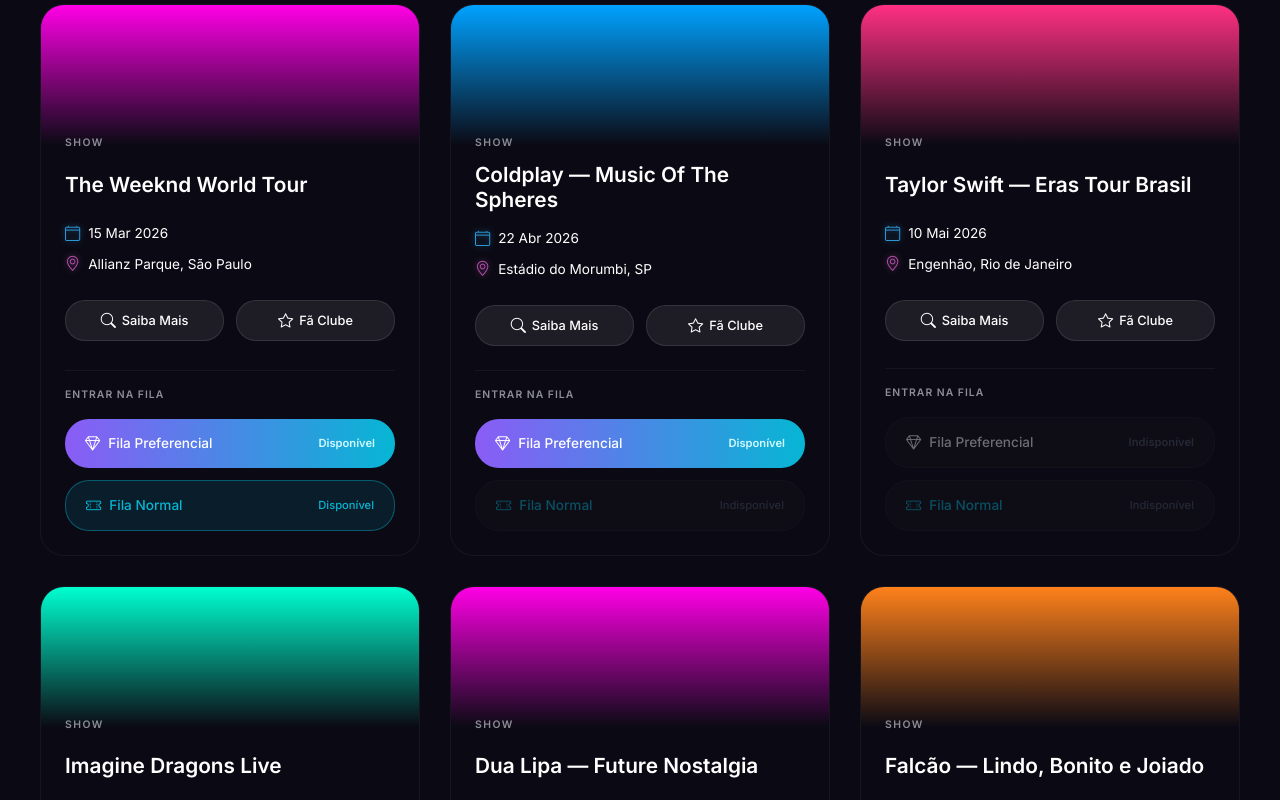
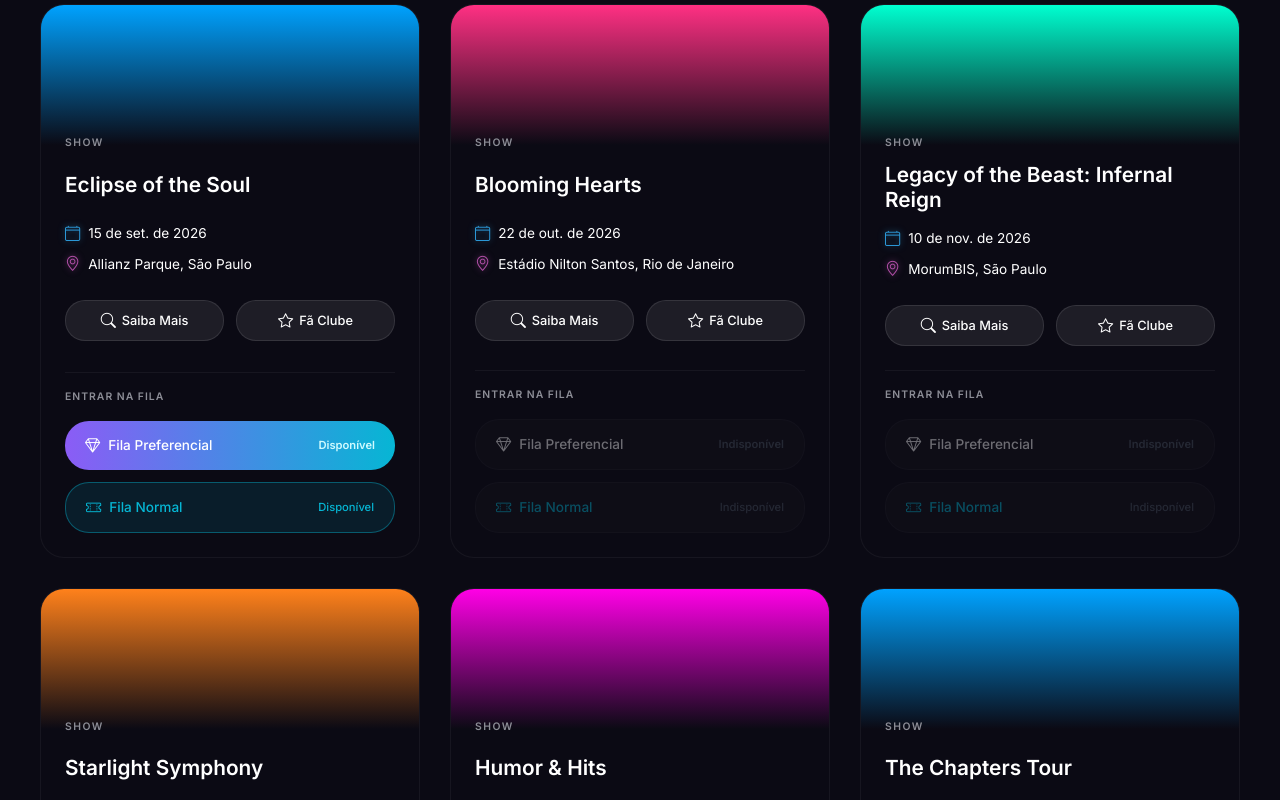
Before and after one commit to Ingressae/Ingressae-Angular, an Angular app in the folder ingressae/: page /inicio in a window 1280 px wide. Shown: the part 600-1400 px from the top of the page. Built offline with nearby package versions, Linux system fonts and the light colour scheme.

Commit message:
Fix: correção de inconsistencias

```diff
--- a/ingressae/src/app/pages/inicio/card-show/card-show.html
+++ b/ingressae/src/app/pages/inicio/card-show/card-show.html
@@ -1,24 +1,24 @@
 <div class="card">
-  <div class="card-gradient" [ngClass]="show.gradientClass"></div>
+  <div class="card-gradient" [ngClass]="gradientClass"></div>
 
   <div class="card-content">
     <span class="badge-show">SHOW</span>
 
-    <h3 class="title">{{ show.title }}</h3>
+    <h3 class="title">{{ show.nome }}</h3>
 
     <div class="info-row">
       <i class="bi bi-calendar4"></i>
-      <span>{{ show.date }}</span>
+      <span>{{ dataFormatada }}</span>
     </div>
 
     <div class="info-row">
       <i class="bi bi-geo-alt"></i>
-      <span>{{ show.location }}</span>
+      <span>{{ show.local }}</span>
     </div>
 
     <div class="action-buttons">
       <button class="btn-outline btn-saibaMais"><i class="bi bi-search"></i> Saiba Mais</button>
-      <button class="btn-outline btn-faClube" [routerLink]="['/fas-clubes', show.id]">
+      <button class="btn-outline btn-faClube" [routerLink]="['/fas-clubes', show.fasClubeId]">
         <i class="bi bi-star"></i> Fã Clube
       </button>
     </div>
@@ -30,21 +30,18 @@
     <div class="queue-section">
       <span class="queue-label">ENTRAR NA FILA</span>
 
-      <button class="btn-queue btn-pref"
-              [disabled]="!show.prefAvailable"
-              [routerLink]="['/fila', show.id, 'preferencial']">
+      <button class="btn-queue btn-pref" [disabled]="!prefAvailable" [routerLink]="['/fila', show.id, 'preferencial']">
         <span class="queue-name"><i class="bi bi-gem"></i> Fila Preferencial</span>
         <span class="badge-status">
-          {{ show.prefAvailable ? 'Disponível' : 'Indisponível' }}
+          {{ prefAvailable ? 'Disponível' : 'Indisponível' }}
         </span>
       </button>
 
-      <button class="bi-queue btn-queue btn-normal"
-              [disabled]="!show.normalAvailable"
-              [routerLink]="['/fila', show.id, 'normal']">
+      <button class="bi-queue btn-queue btn-normal" [disabled]="!normalAvailable"
+        [routerLink]="['/fila', show.id, 'normal']">
         <span class="queue-name"><i class="bi bi-ticket-perforated"></i> Fila Normal</span>
         <span class="badge-status">
-          {{ show.normalAvailable ? 'Disponível' : 'Indisponível' }}
+          {{ normalAvailable ? 'Disponível' : 'Indisponível' }}
         </span>
       </button>
     </div>
--- a/ingressae/src/app/pages/inicio/card-show/card-show.ts
+++ b/ingressae/src/app/pages/inicio/card-show/card-show.ts
@@ -1,16 +1,7 @@
 import { Component, Input } from '@angular/core';
 import { CommonModule } from '@angular/common';
 import { RouterLink } from '@angular/router';
-
-export interface Show {
-  id: number;
-  title: string;
-  date: string;
-  location: string;
-  gradientClass: string;
-  prefAvailable: boolean;
-  normalAvailable: boolean;
-}
+import { Show } from '../../../models/show';
 
 @Component({
   selector: 'app-card-show',
@@ -20,5 +11,29 @@
   styleUrls: ['./card-show.scss']
 })
 export class CardShow {
-  @Input() show!: Show;
+  @Input({ required: true }) show!: Show;
+
+  // Lista de gradientes para alternar visualmente entre os cards
+  private gradientes = ['grad-purple', 'grad-blue', 'grad-redPurple', 'grad-cyan', 'grad-orange'];
+
+  get gradientClass(): string {
+    const indice = parseInt(this.show.id, 10) % this.gradientes.length;
+    return this.gradientes[indice];
+  }
+
+  get dataFormatada(): string {
+    return this.show.dataEvento.toLocaleDateString('pt-BR', {
+      day: '2-digit',
+      month: 'short',
+      year: 'numeric'
+    });
+  }
+
+  get prefAvailable(): boolean {
+    return new Date() >= this.show.dataFilaPreferencial;
+  }
+
+  get normalAvailable(): boolean {
+    return new Date() >= this.show.dataFilaNormal;
+  }
 }
--- a/ingressae/src/app/pages/inicio/inicio.ts
+++ b/ingressae/src/app/pages/inicio/inicio.ts
@@ -1,9 +1,11 @@
-import { Component, OnInit, signal, computed } from '@angular/core';
+import { Component, OnInit, signal, computed, inject } from '@angular/core';
 import { CommonModule } from '@angular/common';
 import { FormsModule } from '@angular/forms';
-import { CardShow, Show } from './card-show/card-show';
+import { CardShow } from './card-show/card-show';
 import { AuthService } from '../../services/auth';
 import { ToastService } from '../../services/toast';
+import { ShowService } from '../../services/show';
+import { Show } from '../../models/show';
 import { EstadoVazio } from '../../shared/estado-vazio/estado-vazio';
 import { Router } from '@angular/router';
 
@@ -16,44 +18,30 @@
 })
 export class Inicio implements OnInit {
 
-  // A lista original estática (pode vir de uma API no futuro)
-  shows: Show[] = [
-    { id: 1, title: 'The Weeknd World Tour', date: '15 Mar 2026', location: 'Allianz Parque, São Paulo', gradientClass: 'grad-purple', prefAvailable: true, normalAvailable: true },
-    { id: 2, title: 'Coldplay — Music Of The Spheres', date: '22 Abr 2026', location: 'Estádio do Morumbi, SP', gradientClass: 'grad-blue', prefAvailable: true, normalAvailable: false },
-    { id: 3, title: 'Taylor Swift — Eras Tour Brasil', date: '10 Mai 2026', location: 'Engenhão, Rio de Janeiro', gradientClass: 'grad-redPurple', prefAvailable: false, normalAvailable: false },
-    { id: 4, title: 'Imagine Dragons Live', date: '02 Jun 2026', location: 'Arena MRV, Belo Horizonte', gradientClass: 'grad-cyan', prefAvailable: true, normalAvailable: false },
-    { id: 5, title: 'Dua Lipa — Future Nostalgia', date: '18 Jul 2026', location: 'Jeunesse Arena, RJ', gradientClass: 'grad-purple', prefAvailable: true, normalAvailable: true },
-    { id: 6, title: 'Falcão — Lindo, Bonito e Joiado', date: '05 Ago 2026', location: 'Allianz Parque, São Paulo', gradientClass: 'grad-orange', prefAvailable: true, normalAvailable: true },
-  ];
+  private showService = inject(ShowService);
+  private authService = inject(AuthService);
+  private toastService = inject(ToastService);
+  private router = inject(Router);
 
-  // Signals
-  cardShows = signal<Show[]>([]);
+  shows = signal<Show[]>([]);
   termoBusca = signal<string>('');
   carregando = signal<boolean>(true);
 
-  // Computed: Filtra os shows com base no termo de busca
   showsFiltrados = computed(() => {
     const termo = this.termoBusca().toLowerCase().trim();
-    if (!termo) return this.cardShows();
+    if (!termo) return this.shows();
 
-    // Usando filter nativo para garantir a busca insensível a maiúsculas/minúsculas
-    return this.cardShows().filter(show =>
-      show.title.toLowerCase().includes(termo) ||
-      show.location.toLowerCase().includes(termo)
+    return this.shows().filter(show =>
+      show.nome.toLowerCase().includes(termo) ||
+      show.local.toLowerCase().includes(termo) ||
+      show.artista.toLowerCase().includes(termo)
     );
   });
 
   temResultados = computed(() => this.showsFiltrados().length > 0);
 
-  constructor(
-    private authService: AuthService,
-    private toastService: ToastService,
-    private router: Router
-  ) {}
-
   ngOnInit() {
-    // Alimenta o signal com os dados e desativa o carregamento
-    this.cardShows.set(this.shows);
+    this.shows.set(this.showService.buscarTodos());
     this.carregando.set(false);
   }
 }
--- a/ingressae/src/app/services/fas-clube.ts
+++ b/ingressae/src/app/services/fas-clube.ts
@@ -9,35 +9,51 @@
   private clubes = signal<FasClube[]>([
     {
       id: '1',
-      nome: 'XO Family',
-      nomeArtista: 'The Weeknd',
+      nome: 'Armys',
+      nomeArtista: 'BTS',
       imagemCapaUrl: '',
       totalMembros: 524585,
-      showId: 's1',
+      showId: '1',
     },
     {
       id: '2',
+      nome: 'Once',
+      nomeArtista: 'Twice',
+      imagemCapaUrl: '',
+      totalMembros: 814521,
+      showId: '2',
+    },
+    {
+      id: '3',
+      nome: 'Maiden Maniacs',
+      nomeArtista: 'Iron Maiden',
+      imagemCapaUrl: '',
+      totalMembros: 268301,
+      showId: '3',
+    },
+    {
+      id: '4',
       nome: 'Coldplayers BR',
       nomeArtista: 'Coldplay',
       imagemCapaUrl: '',
-      totalMembros: 814521,
-      showId: 's2',
+      totalMembros: 561272,
+      showId: '4',
     },
     {
-      id: '3',
+      id: '5',
+      nome: 'Falcãonaticos',
+      nomeArtista: 'Falcão',
+      imagemCapaUrl: '',
+      totalMembros: 561272,
+      showId: '5',
+    },
+    {
+      id: '6',
       nome: 'Swifties Brasil',
       nomeArtista: 'Taylor Swift',
       imagemCapaUrl: '',
       totalMembros: 268301,
-      showId: 's3',
-    },
-    {
-      id: '4',
-      nome: 'ARMYS',
-      nomeArtista: 'BTS',
-      imagemCapaUrl: '',
-      totalMembros: 561272,
-      showId: 's4',
+      showId: '6',
     },
   ]);
 
--- a/ingressae/src/app/services/ingresso.ts
+++ b/ingressae/src/app/services/ingresso.ts
@@ -13,7 +13,7 @@
   private ingressos = signal<Ingresso[]>([
     {
       id: '1',
-      showId: '1', // The Weeknd World Tour
+      showId: '1', // BTS
       usuarioId: '1',
       tipo: TipoIngresso.PREFERENCIAL,
       compradoEm: new Date('2026-03-15'),
@@ -21,7 +21,7 @@
     },
     {
       id: '2',
-      showId: '3', // Taylor Swift — Eras Tour
+      showId: '2', // Twice
       usuarioId: '1',
       tipo: TipoIngresso.NORMAL,
       compradoEm: new Date('2026-05-10'),
@@ -29,7 +29,7 @@
     },
     {
       id: '3',
-      showId: '2', // Coldplay Music Of The Spheres
+      showId: '3', // Iron Maiden
       usuarioId: '1',
       tipo: TipoIngresso.PREFERENCIAL,
       compradoEm: new Date('2026-04-22'),
@@ -37,7 +37,7 @@
     },
     {
       id: '4',
-      showId: '4', // Imagine Dragons — Loom Tour
+      showId: '4', // Coldplay
       usuarioId: '1',
       tipo: TipoIngresso.NORMAL,
       compradoEm: new Date('2025-11-20'),
@@ -45,7 +45,7 @@
     },
     {
       id: '5',
-      showId: '5', // Dua Lipa — Radical Optimism
+      showId: '5', // Falcão
       usuarioId: '1',
       tipo: TipoIngresso.NORMAL,
       compradoEm: new Date('2025-09-05'),
@@ -53,7 +53,7 @@
     },
     {
       id: '6',
-      showId: '6', // Linkin Park — From Zero Tour
+      showId: '6', // Taylor Swift
       usuarioId: '1',
       tipo: TipoIngresso.PREFERENCIAL,
       compradoEm: new Date('2025-08-18'),
--- a/ingressae/src/app/services/show.ts
+++ b/ingressae/src/app/services/show.ts
@@ -9,75 +9,75 @@
   private shows = signal<Show[]>([
     {
       id: '1',
-      nome: 'The Weeknd World Tour',
-      artista: 'The Weeknd',
+      nome: 'Eclipse of the Soul',
+      artista: 'BTS',
       local: 'Allianz Parque, São Paulo',
-      dataEvento: new Date('2026-03-15'),
+      dataEvento: new Date('2026-09-15'),
       imagemCapaUrl: '',
-      dataFilaPreferencial: new Date('2026-01-10'),
-      dataFilaNormal: new Date('2026-01-11'),
+      dataFilaPreferencial: new Date('2026-06-10'), // já passou - disponível
+      dataFilaNormal: new Date('2026-06-11'),       // já passou - disponível
       fasClubeId: '1',
-      descricao: 'A maior tour do The Weeknd pelo Brasil.'
+      descricao: 'Uma jornada intensa entre luz e sombra, onde cada música revela emoções profundas, superação e conexão com o ARMY em um espetáculo cheio de energia, coreografias marcantes e visuais cinematográficos.'
     },
     {
       id: '2',
-      nome: 'Coldplay Music Of The Spheres',
-      artista: 'Coldplay',
+      nome: 'Blooming Hearts',
+      artista: 'Twice',
       local: 'Estádio Nilton Santos, Rio de Janeiro',
-      dataEvento: new Date('2026-04-22'),
+      dataEvento: new Date('2026-10-22'),
       imagemCapaUrl: '',
-      dataFilaPreferencial: new Date('2026-02-01'),
-      dataFilaNormal: new Date('2026-02-02'),
+      dataFilaPreferencial: new Date('2026-07-01'), // futuro - indisponível
+      dataFilaNormal: new Date('2026-07-02'),       // futuro - indisponível
       fasClubeId: '2',
-      descricao: 'O espetáculo mais colorido do mundo chega ao Brasil.'
+      descricao: 'Um show vibrante e encantador que mistura carisma, alegria e performances inesquecíveis. Uma celebração do amor, amizade e da evolução do grupo em um universo colorido e cheio de brilho.'
     },
     {
       id: '3',
-      nome: 'Taylor Swift — Eras Tour',
-      artista: 'Taylor Swift',
+      nome: 'Legacy of the Beast: Infernal Reign',
+      artista: 'Iron Maiden',
       local: 'MorumBIS, São Paulo',
-      dataEvento: new Date('2026-05-10'),
+      dataEvento: new Date('2026-11-10'),
       imagemCapaUrl: '',
-      dataFilaPreferencial: new Date('2026-03-01'),
-      dataFilaNormal: new Date('2026-03-02'),
+      dataFilaPreferencial: new Date('2026-08-01'), // futuro - indisponível
+      dataFilaNormal: new Date('2026-08-02'),       // futuro - indisponível
       fasClubeId: '3',
-      descricao: 'Uma viagem por todas as eras da carreira de Taylor Swift.'
+      descricao: 'Uma experiência épica e sombria, trazendo o peso do heavy metal com cenários grandiosos, riffs lendários e a presença icônica de Eddie em uma batalha entre caos e eternidade.'
     },
     {
       id: '4',
-      nome: 'Imagine Dragons — Loom Tour',
-      artista: 'Imagine Dragons',
+      nome: 'Starlight Symphony',
+      artista: 'Coldplay',
       local: 'Jeunesse Arena, Rio de Janeiro',
-      dataEvento: new Date('2026-06-18'),
+      dataEvento: new Date('2026-07-18'),
       imagemCapaUrl: '',
-      dataFilaPreferencial: new Date('2026-04-10'),
-      dataFilaNormal: new Date('2026-04-11'),
+      dataFilaPreferencial: new Date('2026-06-05'), // já passou - disponível
+      dataFilaNormal: new Date('2026-07-10'),       // futuro - indisponível (só pref aberta)
       fasClubeId: '4',
-      descricao: 'O novo álbum Loom ganha vida no palco.'
+      descricao: 'Uma viagem emocional por sonhos, esperança e conexão humana. Luzes, cores e músicas que transformam o estádio em um universo vivo, criando momentos únicos entre banda e público.'
     },
     {
       id: '5',
-      nome: 'Dua Lipa — Radical Optimism',
-      artista: 'Dua Lipa',
+      nome: 'Humor & Hits',
+      artista: 'Falcão',
       local: 'Arena BRB, Brasília',
-      dataEvento: new Date('2026-07-05'),
+      dataEvento: new Date('2026-08-05'),
       imagemCapaUrl: '',
-      dataFilaPreferencial: new Date('2026-05-01'),
-      dataFilaNormal: new Date('2026-05-02'),
+      dataFilaPreferencial: new Date('2026-06-01'), // já passou - disponível
+      dataFilaNormal: new Date('2026-06-02'),       // já passou - disponível
       fasClubeId: '5',
-      descricao: 'Dua Lipa apresenta seu novo show pelo Brasil.'
+      descricao: 'Um espetáculo irreverente que mistura música, humor e crítica social com o estilo único de Falcão. Uma noite leve, divertida e cheia de clássicos que arrancam risadas e nostalgia.'
     },
     {
       id: '6',
-      nome: 'Linkin Park — From Zero Tour',
-      artista: 'Linkin Park',
+      nome: 'The Chapters Tour',
+      artista: 'Taylor Swift',
       local: 'Allianz Parque, São Paulo',
-      dataEvento: new Date('2026-08-20'),
+      dataEvento: new Date('2026-12-20'),
       imagemCapaUrl: '',
-      dataFilaPreferencial: new Date('2026-06-01'),
-      dataFilaNormal: new Date('2026-06-02'),
+      dataFilaPreferencial: new Date('2026-09-01'), // futuro - indisponível
+      dataFilaNormal: new Date('2026-09-02'),       // futuro - indisponível
       fasClubeId: '6',
-      descricao: 'O retorno mais aguardado do rock mundial.'
+      descricao: 'Uma narrativa musical que atravessa diferentes fases, emoções e histórias. Cada ato representa um capítulo da carreira de Taylor, unindo nostalgia, romance, dor e renascimento em um espetáculo imersivo.'
     }
   ]);
 
```
Also changed, not shown: ingressae/src/app/pages/inicio/inicio.html (+5 -7 lines).
